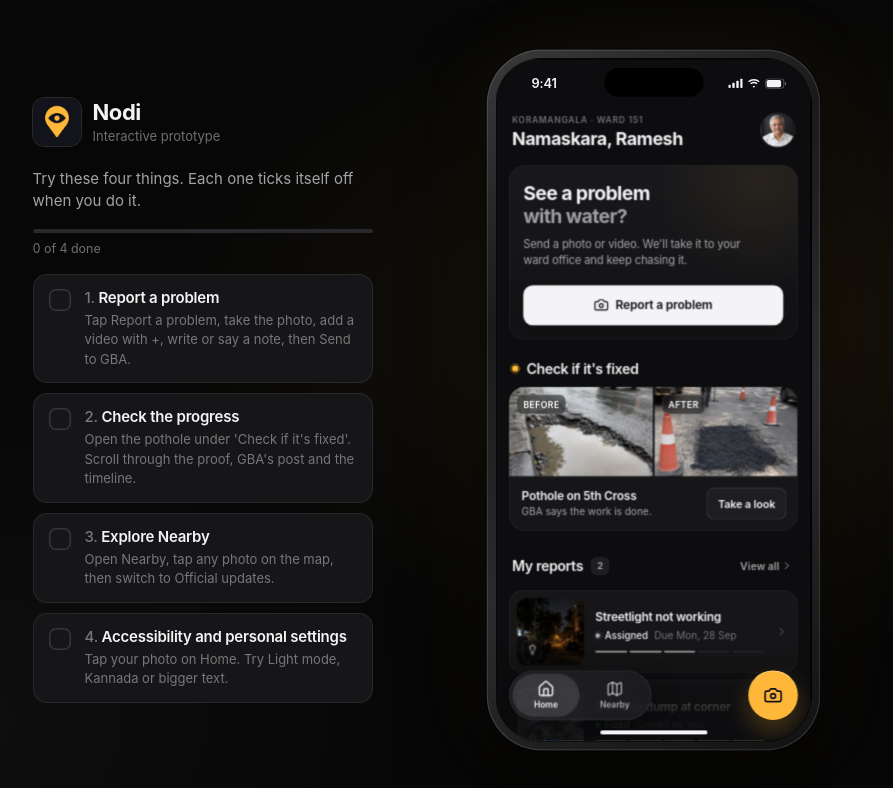
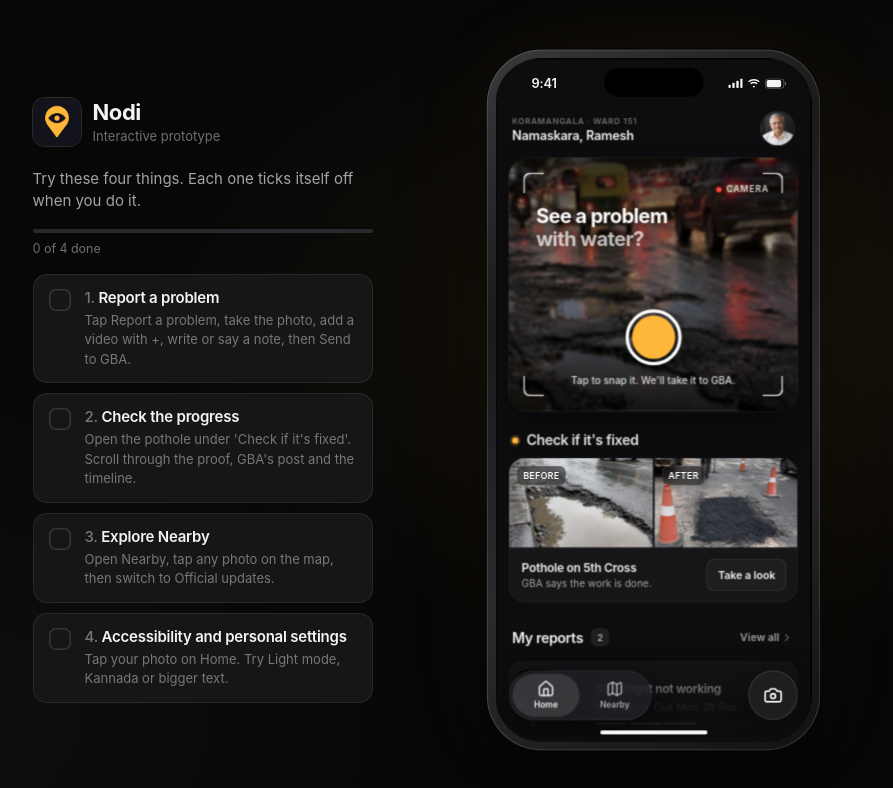
Before and after one commit to Sudhanva5/Nodi-App, a Next.js app: page / in a window 1280 px wide. Shown: the top 788 px of the page, without its empty margins (193-1086 px from the left). Built offline with nearby package versions, Linux system fonts and the light colour scheme; a web font is replaced by a local one.

Commit message:
Home hero is now a camera viewfinder: flipping prompt, yellow shutter, tap anywhere to report; smaller greeting; FAB neutral on Home

```diff
--- a/app/globals.css
+++ b/app/globals.css
@@ -1066,3 +1066,34 @@ html:has(.demo), body:has(.demo) { background: transparent !important; overflow:
 /* v16 · type scale down ~7% (iOS default size); Bigger text still scales up */
 .nodi { --k: .93; }
 .nodi.big { --k: 1.1; }
+
+/* =========================================================
+   v17 · Hero is the camera (viewfinder), smaller greeting
+   ========================================================= */
+.hh-title { font-size: calc(var(--k) * 17px); font-weight: 600; letter-spacing: -.015em; color: var(--t1); }
+.home-head .overline { font-size: calc(var(--k) * 11px); }
+.vfhero { position: relative; display: block; width: calc(100% - 32px); height: 316px; margin: 16px 16px 0; border-radius: 24px; overflow: hidden; text-align: left; color: #fff; background: #000; box-shadow: 0 0 0 1px var(--line), 0 18px 40px rgba(0,0,0,.35); transition: transform .15s; }
+.vfhero:active { transform: scale(.985); }
+.vfh-img { position: absolute; inset: -8px; width: calc(100% + 16px); height: calc(100% + 16px); object-fit: cover; filter: blur(1.5px) saturate(.85) brightness(.8); animation: kenburns 12s ease-in-out infinite alternate; }
+.vfh-shade { position: absolute; inset: 0; background: linear-gradient(180deg, rgba(0,0,0,.55) 0%, rgba(0,0,0,.15) 38%, rgba(0,0,0,.2) 60%, rgba(0,0,0,.78) 100%); }
+.vfh-brackets { position: absolute; inset: 18px; pointer-events: none; }
+.vfh-brackets i { position: absolute; width: 26px; height: 26px; border: 2px solid rgba(255,255,255,.9); }
+.vfh-brackets i:nth-child(1) { left: 0; top: 0; border-right: 0; border-bottom: 0; border-radius: 9px 0 0 0; }
+.vfh-brackets i:nth-child(2) { right: 0; top: 0; border-left: 0; border-bottom: 0; border-radius: 0 9px 0 0; }
+.vfh-brackets i:nth-child(3) { left: 0; bottom: 0; border-right: 0; border-top: 0; border-radius: 0 0 0 9px; }
+.vfh-brackets i:nth-child(4) { right: 0; bottom: 0; border-left: 0; border-top: 0; border-radius: 0 0 9px 0; }
+.vfh-live { position: absolute; top: 30px; right: 32px; display: inline-flex; align-items: center; gap: 6px; font-size: 11px; font-weight: 600; letter-spacing: .08em; text-transform: uppercase; color: rgba(255,255,255,.85); }
+.vfh-live i { width: 7px; height: 7px; border-radius: 50%; background: #FF453A; animation: blink 1.4s infinite; }
+.vfh-q { position: absolute; left: 34px; right: 34px; top: 34px; font-size: calc(var(--k) * 27px); line-height: 1.14; font-weight: 700; letter-spacing: -.03em; text-shadow: 0 2px 16px rgba(0,0,0,.35); }
+.vfh-flip { color: rgba(255,255,255,.72); }
+.vfh-bottom { position: absolute; left: 0; right: 0; bottom: 30px; display: flex; flex-direction: column; align-items: center; gap: 12px; }
+.vfh-shutter { width: 70px; height: 70px; border-radius: 50%; border: 4px solid #fff; display: flex; align-items: center; justify-content: center; box-shadow: 0 6px 20px rgba(0,0,0,.35); }
+.vfh-shutter span { width: 54px; height: 54px; border-radius: 50%; background: var(--yellow); transition: transform .15s; }
+.vfhero:active .vfh-shutter span { transform: scale(.9); }
+.vfh-cta { font-size: calc(var(--k) * 13.5px); font-weight: 500; color: rgba(255,255,255,.85); }
+/* The camera FAB goes neutral on Home, so the shutter is the only yellow there */
+.nodi:has(.home) .fab { background: var(--s2); color: var(--t1); box-shadow: 0 0 0 1px var(--line2) inset, 0 10px 26px rgba(0,0,0,.35); }
+.nodi.light:has(.home) .fab { background: #fff; box-shadow: 0 0 0 1px var(--line) inset, 0 10px 26px rgba(19,19,27,.12); }
+.nodi.light .vfhero { box-shadow: 0 18px 40px rgba(19,19,27,.18); }
+.vfh-q { top: 58px; }
+.vfh-live { top: 32px; right: 36px; }
--- a/components/Home.tsx
+++ b/components/Home.tsx
@@ -1,5 +1,5 @@
 "use client";
-import { Camera, ChevronRight, ShieldCheck } from "lucide-react";
+import { ChevronRight, ShieldCheck } from "lucide-react";
 import { Report, CATEGORIES, Ward } from "@/lib/data";
 import { Lang, tr } from "@/lib/i18n";
 import { CatIcon, StageBar, StatusDot, StatusBar, FlipText } from "./ui";
@@ -31,17 +31,20 @@ export default function Home({ reports, lang, ward, onProfile, onReport, onOpen
           </button>
         </header>
 
-        <section className="hero">
-          <div className="hero-glow" />
-          <h2 className="hero-q">
-            {kn ? (<><FlipText items={FLIP_KN} className="accent" /><br />ಸಮಸ್ಯೆ ಕಾಣಿಸಿತೇ?</>)
-                : (<>See a problem<br /><FlipText items={FLIP_EN} className="accent" /></>)}
-          </h2>
-          <p className="hero-sub">{kn ? "ಫೋಟೋ ಅಥವಾ ವಿಡಿಯೋ ಕಳುಹಿಸಿ. ನಾವು ಅದನ್ನು ನಿಮ್ಮ ವಾರ್ಡ್ ಕಚೇರಿಗೆ ತಲುಪಿಸಿ, ಸರಿಯಾಗುವವರೆಗೆ ಬೆನ್ನಟ್ಟುತ್ತೇವೆ." : "Send a photo or video. We'll take it to your ward office and keep chasing it."}</p>
-          <button className="primary" onClick={() => onReport("photo")}>
-            <Camera size={19} /> {t("Report a problem")}
-          </button>
-        </section>
+        <button className="vfhero" onClick={() => onReport("photo")} aria-label={t("Report a problem")}>
+          <img src="/img/pothole2.jpg" alt="" className="vfh-img" />
+          <span className="vfh-shade" />
+          <span className="vfh-brackets"><i /><i /><i /><i /></span>
+          <span className="vfh-live"><i />{kn ? "ಕ್ಯಾಮೆರಾ" : "Camera"}</span>
+          <span className="vfh-q">
+            {kn ? (<><FlipText items={FLIP_KN} className="vfh-flip" /><br />ಸಮಸ್ಯೆ ಕಾಣಿಸಿತೇ?</>)
+                : (<>See a problem<br /><FlipText items={FLIP_EN} className="vfh-flip" /></>)}
+          </span>
+          <span className="vfh-bottom">
+            <span className="vfh-shutter"><span /></span>
+            <span className="vfh-cta">{kn ? "ಫೋಟೋ ತೆಗೆದು GBA ಗೆ ಕಳುಹಿಸಿ" : "Tap to snap it. We'll take it to GBA."}</span>
+          </span>
+        </button>
 
         {needsCheck.length > 0 && (
           <section className="block">
```
